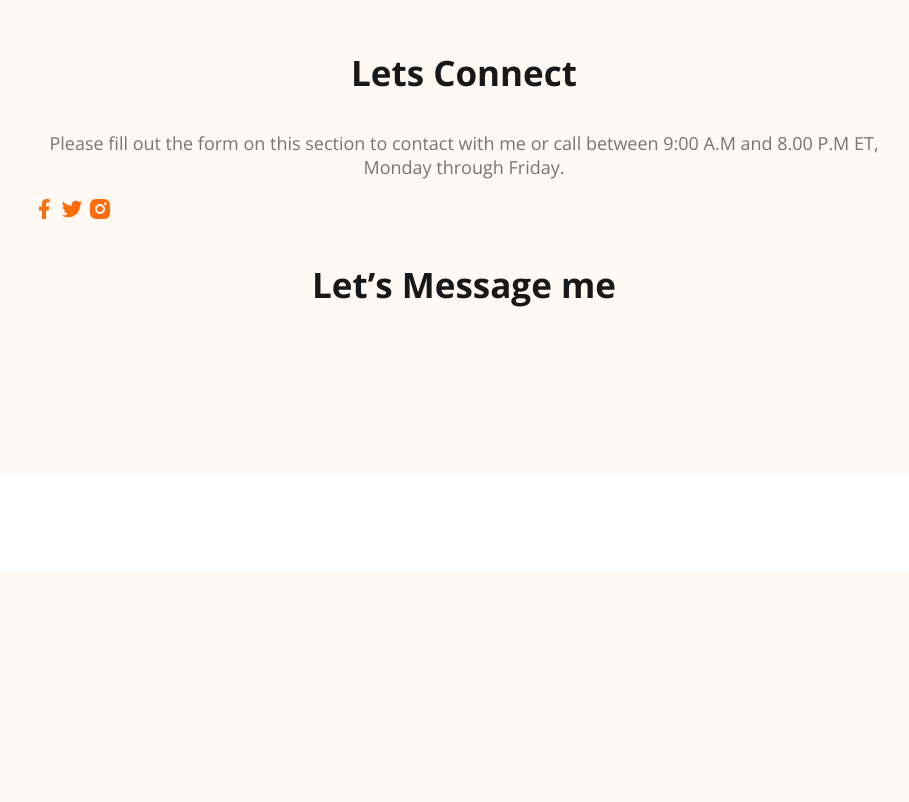
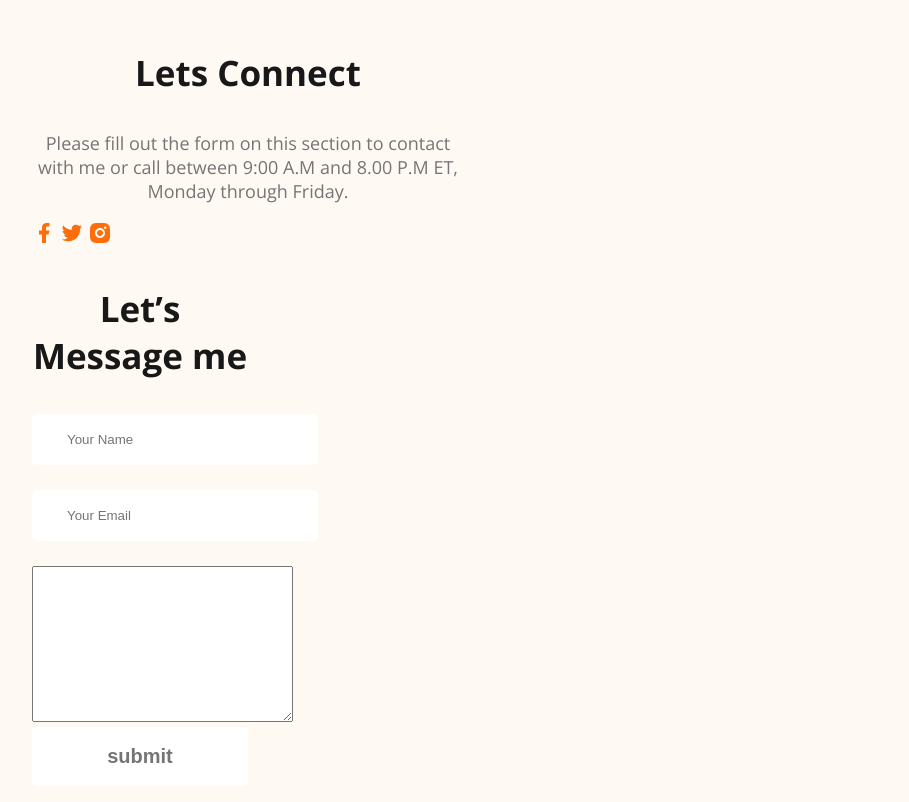
Before and after one commit to sumitrapaul/portfolio, a plain HTML site: page portfolio.html in a window 1280 px wide. Shown: the part 3221-4023 px from the top of the page, without its empty margins (176-1085 px from the left). Drawn offline with nearby package versions, Linux system fonts and the light colour scheme.

Commit message:
footer added

```diff
--- a/portfolio.css
+++ b/portfolio.css
@@ -186,4 +186,20 @@
     background-color: #FFF8F3;
     padding: 130px 200px;
     margin-top: 100px;
+    gap: 100px;
 }
+
+.footer-column {
+    width: 50%;
+}
+
+.contact input {
+    display: block;
+    margin-bottom: 25px;
+    padding: 18px 35px;
+    color: #757575;
+    border-radius: 5px;
+    background: #FFF;
+    border: 0;
+    width: 100%;
+}
--- a/portfolio.html
+++ b/portfolio.html
@@ -139,6 +139,7 @@
         </section>
     </main>
     <footer>
+        <div class="footer-style">
             <div class="footer-column">
                 <h3 class="section-title">Lets Connect</h3>
                 <p class="section-description">Please fill out the form on this section to contact with me or call between 9:00 A.M and 8.00 P.M ET, Monday through Friday.</p>
@@ -149,7 +150,13 @@
                 </div>
                 <div class="footer-column">
                     <h3 class="section-title">Let’s Message me</h3>
+                    <form class="contact" action=" ">
+                        <input type="text" placeholder="Your Name">
+                        <input type="email" placeholder="Your Email" id="">
+                        <textarea name="" id="" cols="30" rows="10"></textarea>
+                        <input class="btn-primary" type="submit" value="submit"></div>
             </div>
+
     </footer>
 </body>
 
```
Lines whose indentation alone changed are shown as unchanged.
